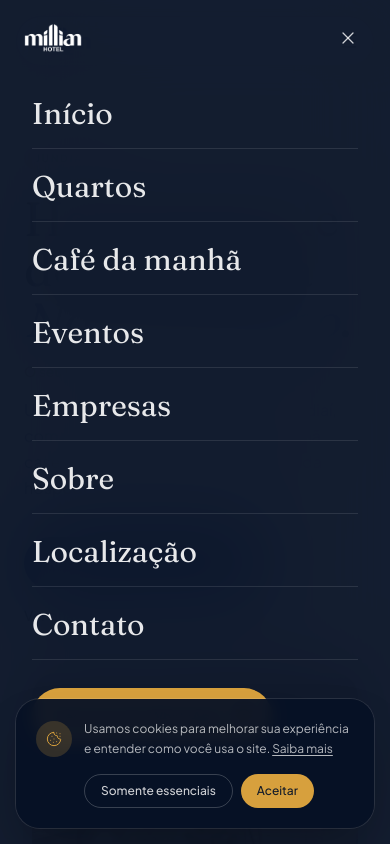
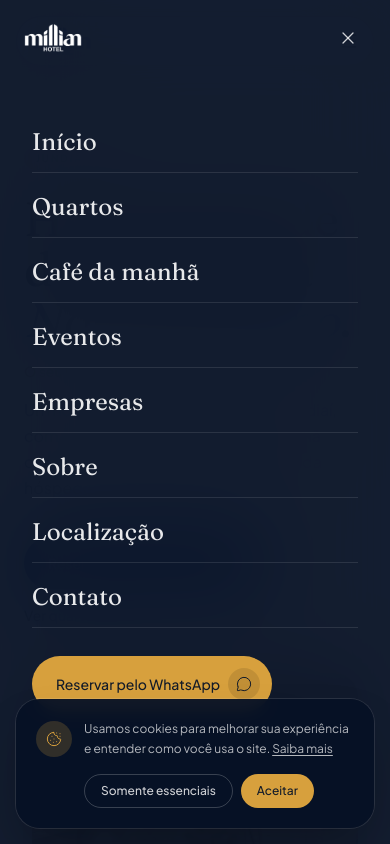
Before and after one commit to sandrofraga-evoluir/millian, a Next.js app: page / in a window 390 px wide. Both pictures are taken after a click on the button 349 px from the left and 41 px from the top of the page. Shown: the top 844 px of the page. Built offline with nearby package versions, Linux system fonts and the light colour scheme.

Commit message:
Reduce mobile menu link font size
text-3xl (30px) felt oversized for a list of 8 nav items on mobile.
Dropped to text-2xl (24px) with slightly tighter vertical padding.

```diff
--- a/src/components/site-header.tsx
+++ b/src/components/site-header.tsx
@@ -123,7 +123,7 @@ export function SiteHeader() {
                 >
                   <Link
                     href={link.href}
-                    className="block border-b border-white/10 py-4 font-heading text-3xl text-white/90 transition-colors hover:text-brass"
+                    className="block border-b border-white/10 py-3.5 font-heading text-2xl text-white/90 transition-colors hover:text-brass"
                   >
                     {link.label}
                   </Link>
```
